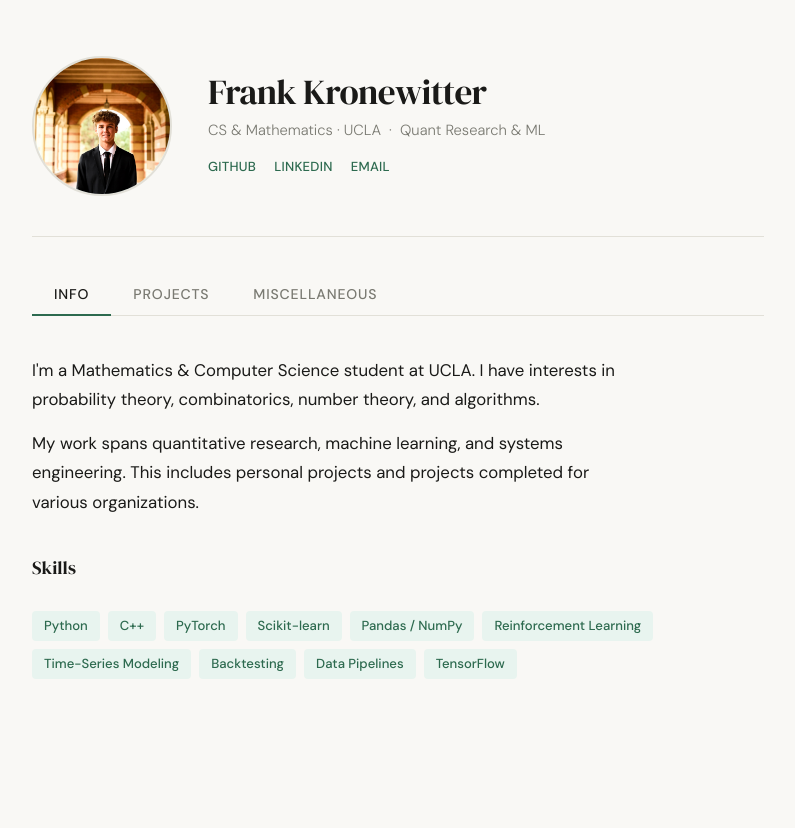
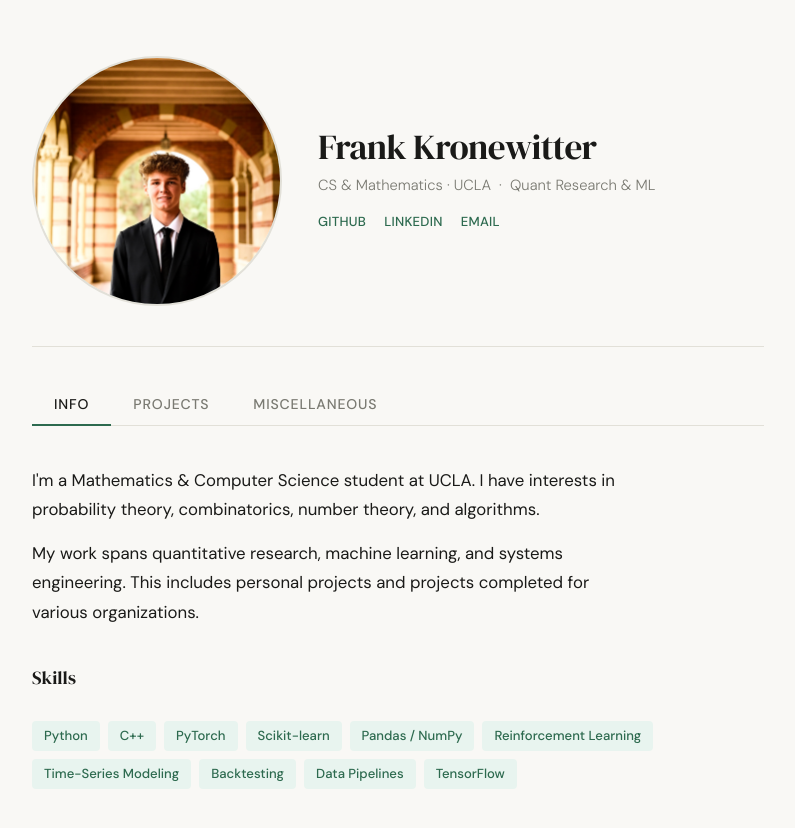
Before and after one commit to derekk024/derekk024.github.io, a plain HTML site: page index.html in a window 1280 px wide. Shown: the whole page, without its empty margins (242-1037 px from the left). Before the commit the page ends 800 px from the top, so only its background shows below. Drawn offline with Linux system fonts and the light colour scheme.

Commit message:
Update index.html

```diff
--- a/index.html
+++ b/index.html
@@ -51,8 +51,8 @@
 
     .avatar-wrap {
       flex-shrink: 0;
-      width: 140px;
-      height: 140px;
+      width: 250px;
+      height: 250px;
       border-radius: 50%;
       overflow: hidden;
       border: 2px solid var(--border);
```
